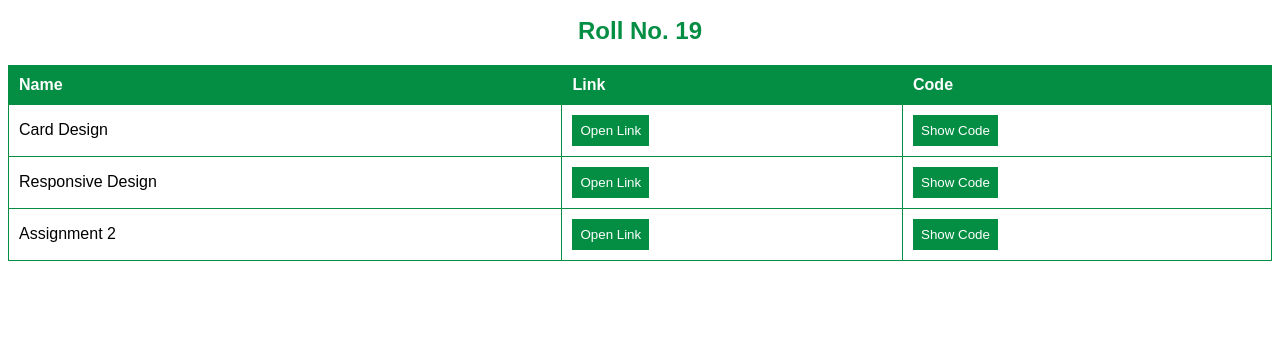
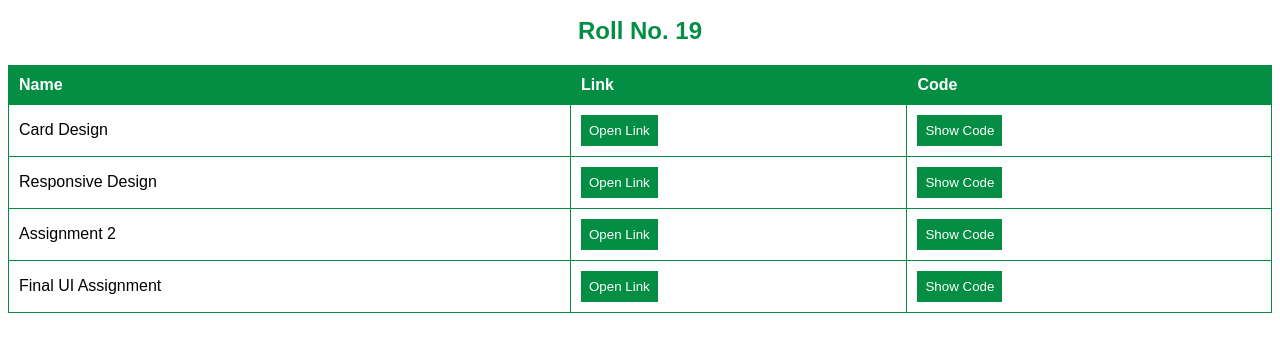
Before and after one commit to AshutoshBhattarai/Intern-Assignment, a plain HTML site: page index.html in a window 1280 px wide. Shown: the part 111-462 px from the top of the page. Drawn offline with Linux system fonts and the light colour scheme.

Commit message:
Assignment Updated

```diff
--- a/index.html
+++ b/index.html
@@ -72,6 +72,11 @@
         <td><button onclick="window.open('./Day 2 Assignment/index.html')">Open Link</button></td>
         <td><button onclick="window.open('https://github.com/AshutoshBhattarai/Intern-Assignment/tree/master/Day%202%20Assignment')">Show Code</button></td>
       </tr>
+      <tr>
+        <td>Final UI Assignment</td>
+        <td><button onclick="window.open('./Final UI Assignment/index.html')">Open Link</button></td>
+        <td><button onclick="window.open('https://github.com/AshutoshBhattarai/Intern-Assignment/tree/master/Final%20UI%20Assignment')">Show Code</button></td>
+      </tr>
       <!-- Add more rows as needed -->
     </tbody>
   </table>
```
